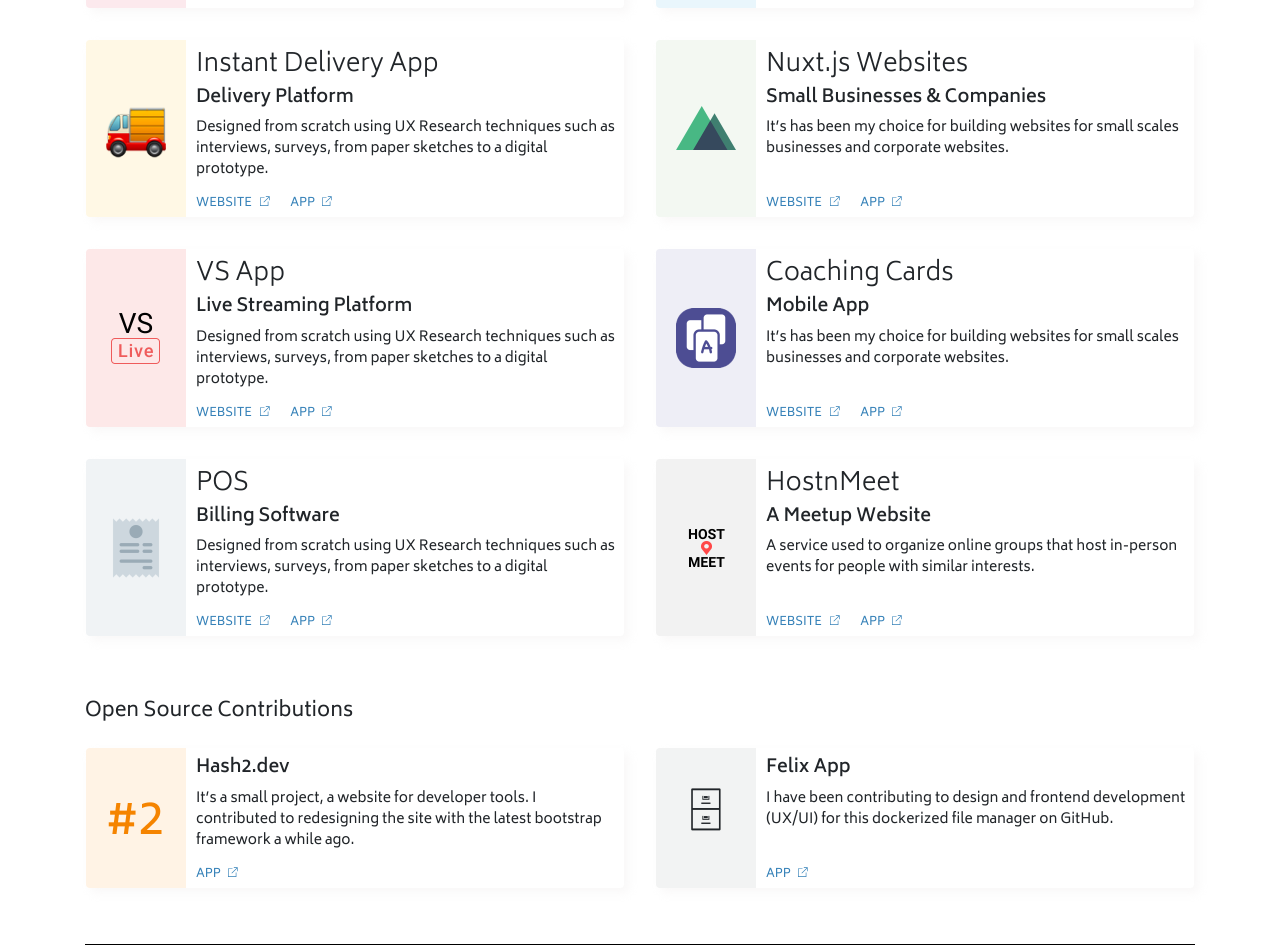
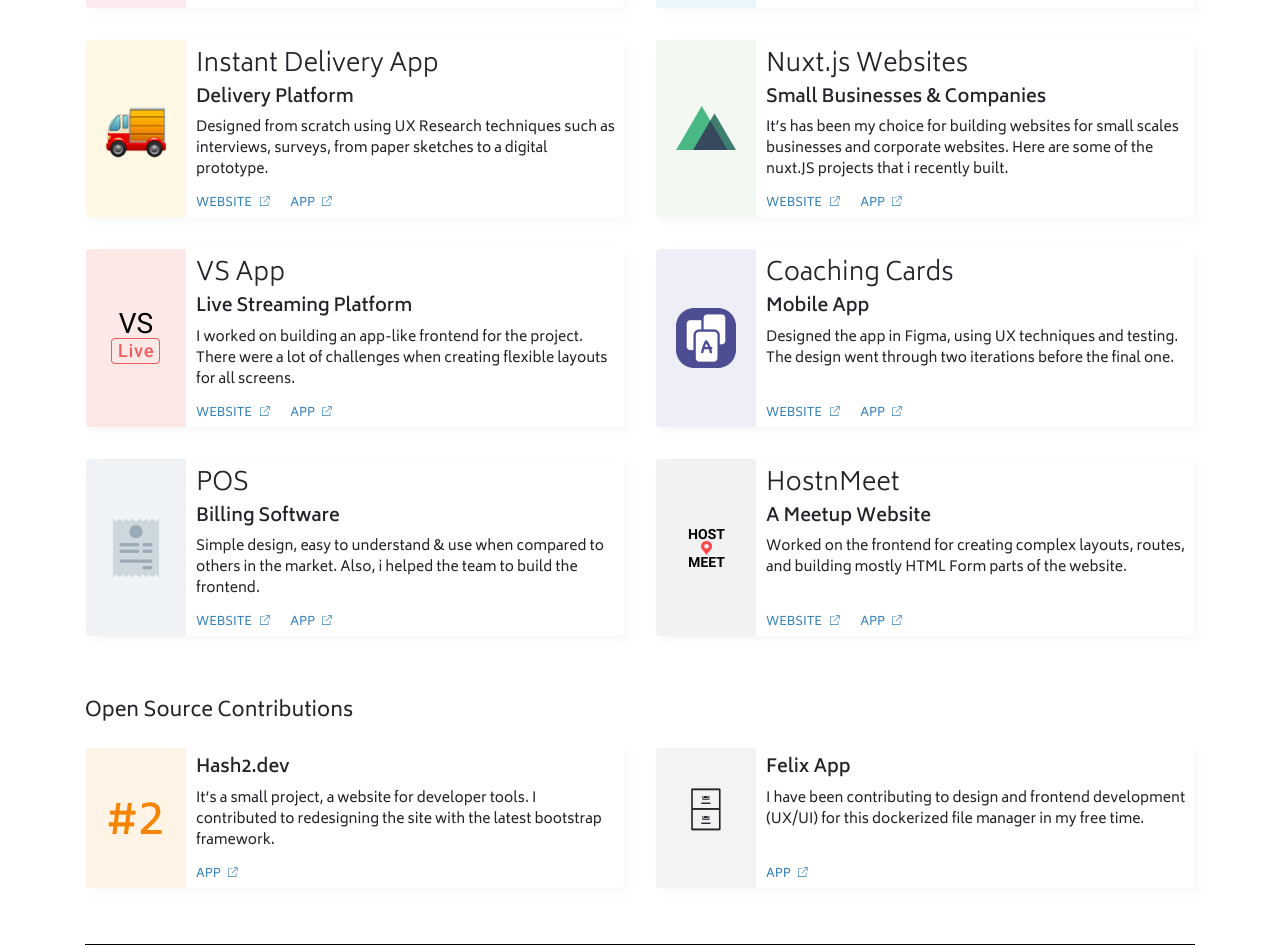
Before and after one commit to narenkram/Lance, a Nuxt app: page / in a window 1280 px wide. Shown: the part 1127-2074 px from the top of the page. Built offline with nearby package versions, Linux system fonts and the light colour scheme.

Commit message:
update portfolio description

```diff
--- a/pages/index.vue
+++ b/pages/index.vue
@@ -80,7 +80,7 @@
                 <h5>A Multivendor E-Commerce</h5>
                 <p
                   class="PortfolioItem_description"
-                >I worked on the frontend requirements for website, react-native application and the angular dashboards.</p>
+                >I worked on the frontend requirements for the website, react-native application, and the angular dashboards for both admin and seller.</p>
                 <a href="https://gtrendz.online" rel="no-follow" class="ProjectLink">
                   website
                   <img src="~/assets/icons/link.svg" class="ProjectLink_img" />
@@ -146,7 +146,7 @@
                 <h5>Small Businesses & Companies</h5>
                 <p
                   class="PortfolioItem_description"
-                >It’s has been my choice for building websites for small scales businesses and corporate websites.</p>
+                >It’s has been my choice for building websites for small scales businesses and corporate websites. Here are some of the nuxt.JS projects that i recently built.</p>
                 <a href="https://gtrendz.online" rel="no-follow" class="ProjectLink">
                   website
                   <img src="~/assets/icons/link.svg" class="ProjectLink_img" />
@@ -168,7 +168,7 @@
                 <h5>Live Streaming Platform</h5>
                 <p
                   class="PortfolioItem_description"
-                >Designed from scratch using UX Research techniques such as interviews, surveys, from paper sketches to a digital prototype.</p>
+                >I worked on building an app-like frontend for the project. There were a lot of challenges when creating flexible layouts for all screens.</p>
                 <a href="https://gtrendz.online" rel="no-follow" class="ProjectLink">
                   website
                   <img src="~/assets/icons/link.svg" class="ProjectLink_img" />
@@ -190,7 +190,7 @@
                 <h5>Mobile App</h5>
                 <p
                   class="PortfolioItem_description"
-                >It’s has been my choice for building websites for small scales businesses and corporate websites.</p>
+                >Designed the app in Figma, using UX techniques and testing. The design went through two iterations before the final one.</p>
                 <a href="https://gtrendz.online" rel="no-follow" class="ProjectLink">
                   website
                   <img src="~/assets/icons/link.svg" class="ProjectLink_img" />
@@ -212,7 +212,7 @@
                 <h5>Billing Software</h5>
                 <p
                   class="PortfolioItem_description"
-                >Designed from scratch using UX Research techniques such as interviews, surveys, from paper sketches to a digital prototype.</p>
+                >Simple design, easy to understand & use when compared to others in the market. Also, i helped the team to build the frontend.</p>
                 <a href="https://gtrendz.online" rel="no-follow" class="ProjectLink">
                   website
                   <img src="~/assets/icons/link.svg" class="ProjectLink_img" />
@@ -234,7 +234,7 @@
                 <h5>A Meetup Website</h5>
                 <p
                   class="PortfolioItem_description"
-                >A service used to organize online groups that host in-person events for people with similar interests.</p>
+                >Worked on the frontend for creating complex layouts, routes, and building mostly HTML Form parts of the website.</p>
                 <a href="https://gtrendz.online" rel="no-follow" class="ProjectLink">
                   website
                   <img src="~/assets/icons/link.svg" class="ProjectLink_img" />
@@ -258,7 +258,7 @@
                 <h5>Hash2.dev</h5>
                 <p
                   class="OpenSourceItem_description"
-                >It’s a small project, a website for developer tools. I contributed to redesigning the site with the latest bootstrap framework a while ago.</p>
+                >It’s a small project, a website for developer tools. I contributed to redesigning the site with the latest bootstrap framework.</p>
                 <a href="#" rel="no-follow" class="ProjectLink">
                   App
                   <img src="~/assets/icons/link.svg" class="ProjectLink_img" />
@@ -276,7 +276,7 @@
                 <h5>Felix App</h5>
                 <p
                   class="OpenSourceItem_description"
-                >I have been contributing to design and frontend development (UX/UI) for this dockerized file manager on GitHub.</p>
+                >I have been contributing to design and frontend development (UX/UI) for this dockerized file manager in my free time.</p>
                 <a href="#" rel="no-follow" class="ProjectLink">
                   App
                   <img src="~/assets/icons/link.svg" class="ProjectLink_img" />
```
